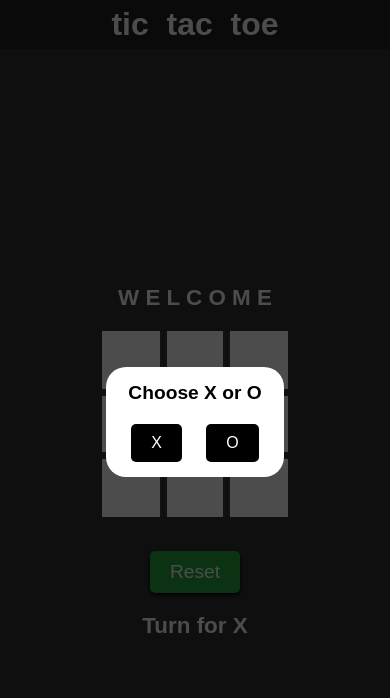
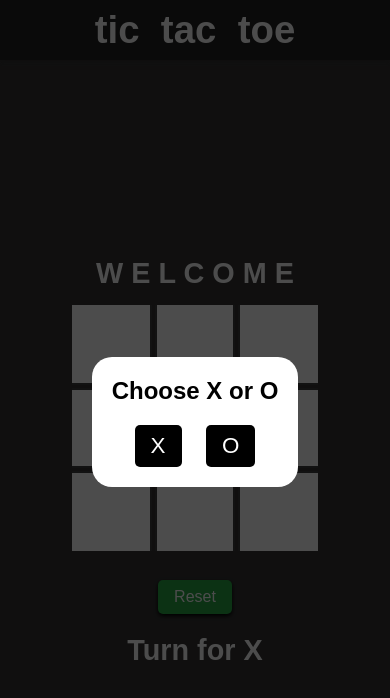
Before and after one commit to suprith03/tic-tac-toe-, a plain HTML site: page index.html in a window 390 px wide. Drawn offline with Linux system fonts and the light colour scheme; a web font is replaced by a local one.

Commit message:
mobile optimized

```diff
--- a/style.css
+++ b/style.css
@@ -44,7 +44,6 @@ nav li {
     display: flex;
     flex-direction: column;
     align-items: center;
-    width: 100%;
     padding: 0 10px;
 }
 
@@ -54,7 +53,6 @@ nav li {
     color: #ffffff;
     text-align: center;
 }
-
 .gameInfo:hover {
     transform: scale(1.02);
 }
@@ -80,6 +78,7 @@ nav li {
     align-items: center;
     justify-content: center;
     cursor: pointer;
+
     transition: background-color 0.2s;
 }
 
@@ -202,7 +201,8 @@ nav li {
     background-color: #0073ee;
 }
 
-@media (max-width: 768px) {
+/* Media Queries for Mobile Optimization */
+@media (max-width: 600px) {
     nav {
         font-size: 2.4rem;
         padding: 8px 0;
@@ -210,20 +210,22 @@ nav li {
 
     .gameInfo h1 {
         font-size: 1.8rem;
+        margin-bottom: 15px;
     }
 
     .mainGame {
         flex-direction: column;
+        gap: 5px;
     }
 
     .container {
         grid-template-columns: repeat(3, 80px);
         grid-template-rows: repeat(3, 80px);
-        gap: 4px;
+        gap: 3px;
     }
 
     .box {
-        font-size: 2.5rem;
+        font-size: 2.8rem;
     }
 
     .turnInfo {
@@ -234,78 +236,22 @@ nav li {
         font-size: 1.8rem;
     }
 
-    .modal-content {
-        padding: 20px;
-        max-width: 90%;
-    }
-
-    .modal-content h2 {
-        font-size: 1.6rem;
-    }
-
-    .modal-content button {
-        font-size: 1.2rem;
-    }
-}
-
-@media (max-width: 480px) {
-    nav {
-        font-size: 2rem;
-        padding: 6px 0;
-    }
-
-    .gameInfo h1 {
-        font-size: 1.4rem;
-    }
-
-    .mainGame {
-        flex-direction: column;
-    }
-
-    .container {
-        grid-template-columns: repeat(3, 60px);
-        grid-template-rows: repeat(3, 60px);
-        gap: 3px;
-    }
-
-    .box {
-        font-size: 1.8rem;
-    }
-
-    .turnInfo {
+    #reset {
+        padding: 8px 16px;
         font-size: 1rem;
     }
 
-    .info {
-        font-size: 1.4rem;
-    }
-
     .modal-content {
-        padding: 15px;
+        padding: 20px;
         max-width: 80%;
     }
 
     .modal-content h2 {
-        font-size: 1.2rem;
+        font-size: 1.5rem;
     }
 
     .modal-content button {
-        font-size: 1rem;
+        padding: 8px 16px;
+        font-size: 1.4rem;
     }
 }
-
-
-@media (min-width: 769px) {
-    .mainGame {
-        flex-direction: row;
-        align-items: flex-start;
-    }
-
-    .sideContainer {
-        margin-left: 20px;
-    }
-
-    .imgbox img {
-        width: 100px;
-    }
-}
```
